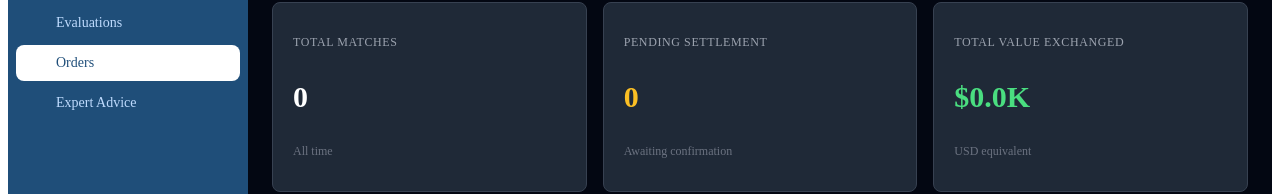
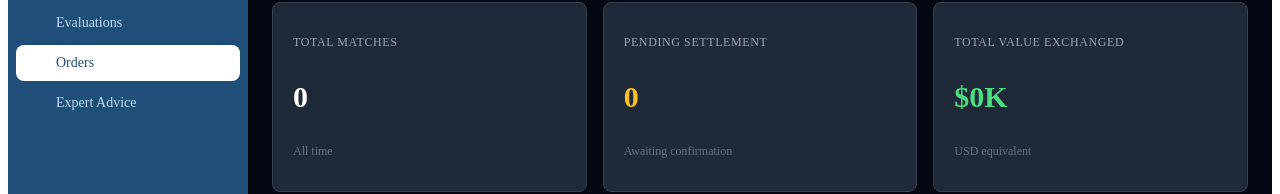
Before and after one commit to sumit-gla-uog/commodityexchange, a React (Vite) app in the folder frontend/: page /orders in a window 1280 px wide. Shown: the part 171-365 px from the top of the page. Built offline with nearby package versions, Linux system fonts and the light colour scheme; no server answers; sample sign-in values are in the browser's storage; some icons are missing; what ag-grid-community would draw is missing.

Commit message:
refactored total values in orders page

```diff
--- a/frontend/src/pages/Orders/OrdersPage.tsx
+++ b/frontend/src/pages/Orders/OrdersPage.tsx
@@ -50,7 +50,7 @@ export const OrdersPage = () => {
   const totalMatches = orders.length
   const pendingCount = orders.filter(o => o.status === 'pending').length
   const totalValue = orders
-    .filter(o => o.status === 'settled')
+    // .filter(o => o.status === 'settled') // calculating totalvalue of all as there is no way of settlement because of legagl financial issue
     .reduce((sum, o) => sum + Math.abs(o.fair_value_delta), 0)
 
   const columnDefs = useMemo((): ColDef<Order>[] => [
@@ -109,7 +109,7 @@ export const OrdersPage = () => {
         </div>
         <div className={styles.summaryCard}>
           <p className={styles.summaryLabel}>Total Value Exchanged</p>
-          <p className={styles.summaryValueGreen}>${(totalValue / 1000).toFixed(1)}K</p>
+          <p className={styles.summaryValueGreen}>${totalValue.toLocaleString()}K</p>
           <p className={styles.summaryFootnote}>USD equivalent</p>
         </div>
       </div>
```
